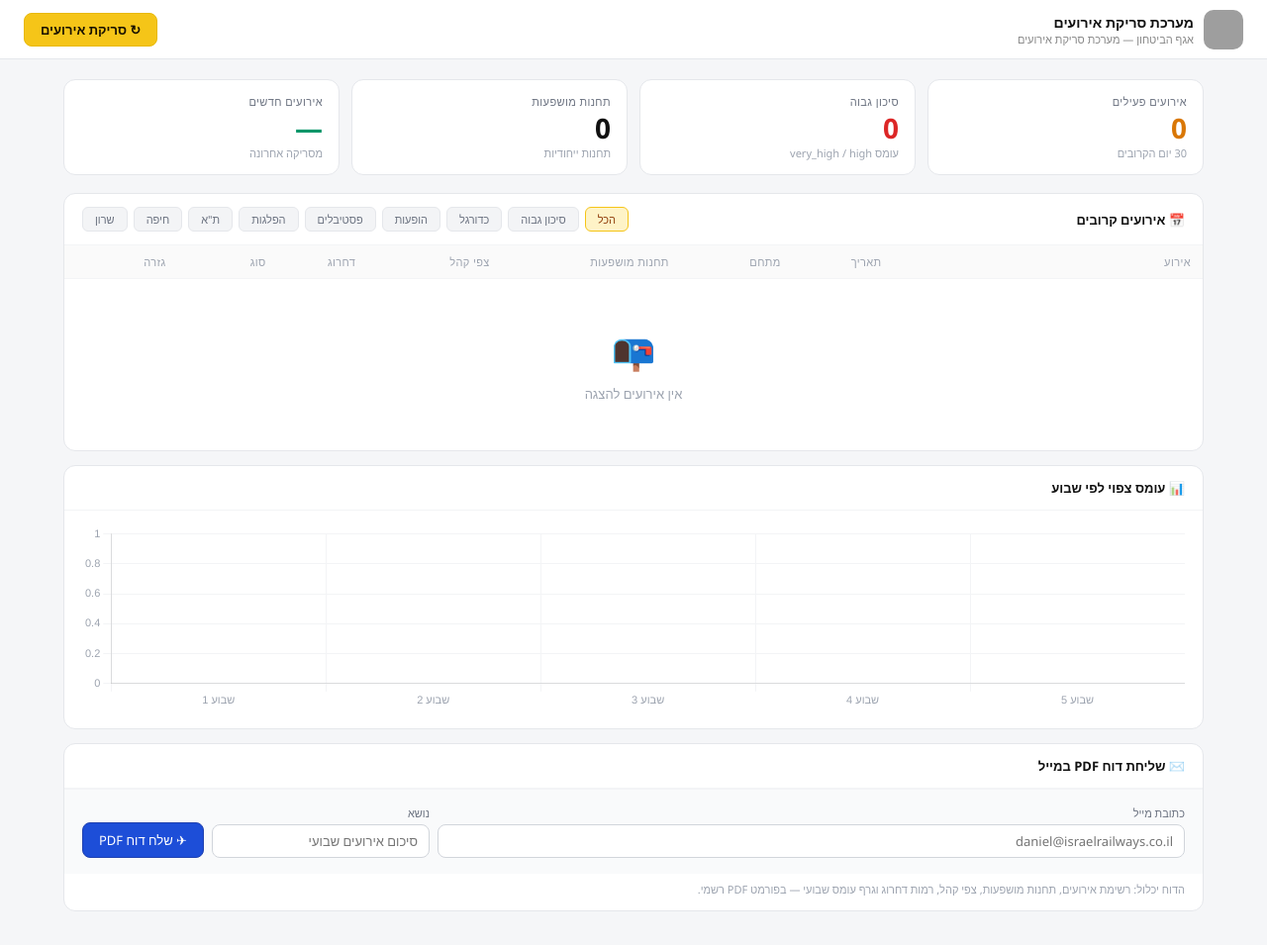
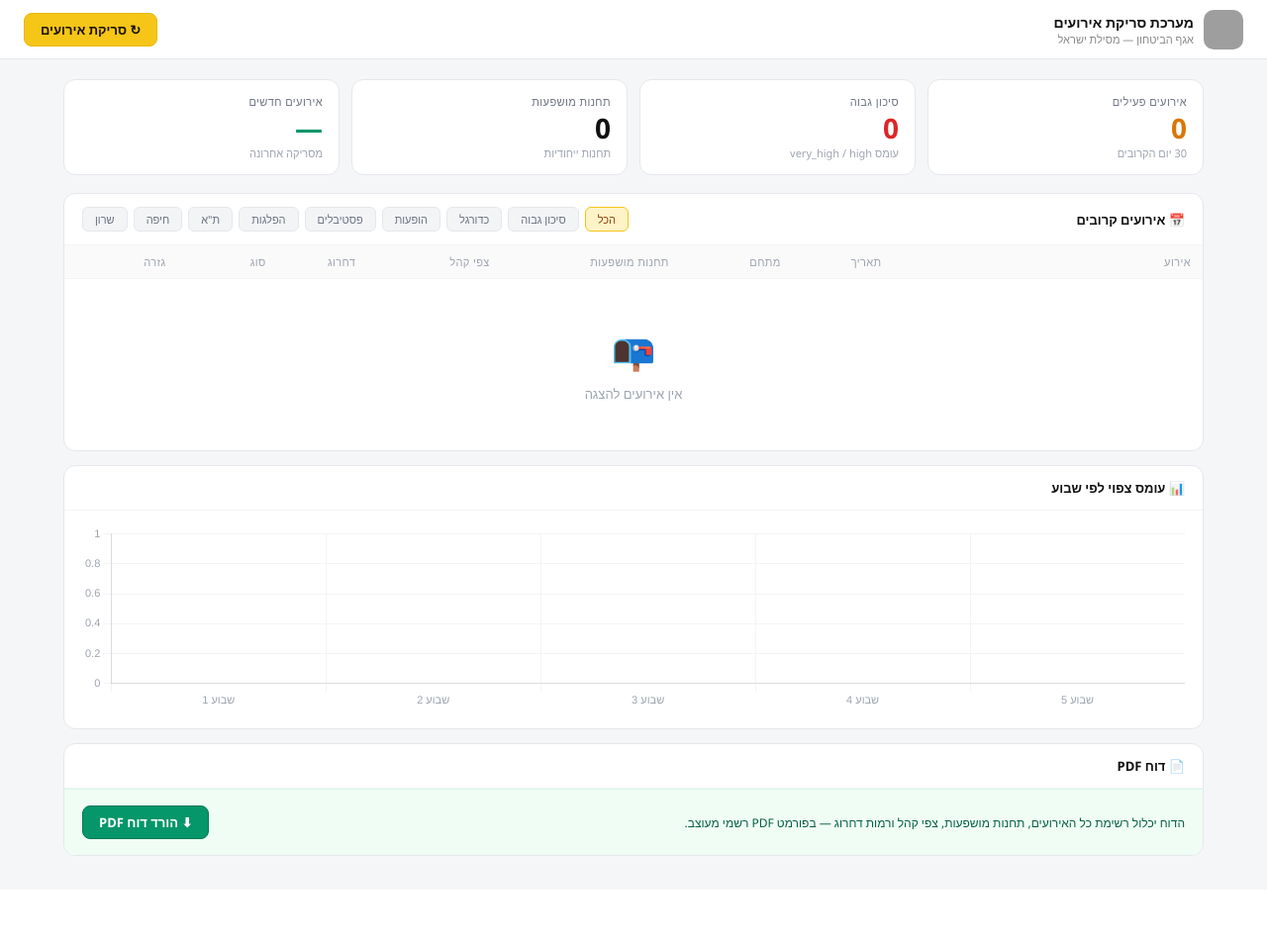
Before and after one commit to Hilux10/rail-event-dashboard, a Flask app: page / in a window 1280 px wide. Shown: the whole page at 99% size. After the commit the page ends 865 px from the top, so only its background shows below. Run offline with Flask 3, Linux system fonts and the light colour scheme; data that the repository does not hold is empty; some libraries are stand-ins or nearby versions; grey boxes are pictures that could not be loaded.

Commit message:
Update index.html

```diff
--- a/templates/index.html
+++ b/templates/index.html
@@ -19,8 +19,9 @@ body{font-family:'Segoe UI',Arial,sans-serif;background:#f5f6f8;direction:rtl;co
 .btn-primary{background:#f5c518;border-color:#e8b800;color:#1a1200;font-weight:600}
 .btn-primary:hover{background:#e8b800}
 .btn-primary:disabled{opacity:.5;cursor:not-allowed}
-.btn-blue{background:#1d4ed8;border-color:#1e40af;color:#fff;font-weight:500}
-.btn-blue:hover{background:#1e40af}
+.btn-green{background:#059669;border-color:#047857;color:#fff;font-weight:600}
+.btn-green:hover{background:#047857}
+.btn-green:disabled{opacity:.5;cursor:not-allowed}
 .content{padding:20px 24px;max-width:1200px;margin:0 auto}
 .kpi-row{display:grid;grid-template-columns:repeat(4,1fr);gap:12px;margin-bottom:18px}
 .kpi{background:#fff;border:1px solid #e5e7eb;border-radius:12px;padding:14px 16px}
@@ -68,17 +69,12 @@ tr:hover td{background:#fffbeb}
 .progress-fill{height:100%;background:#f5c518;border-radius:2px;width:0%;transition:width .4s}
 .scan-label{font-size:12px;color:#6b7280}
 .chart-wrap{padding:14px 18px 18px;height:220px;position:relative}
-.email-panel{padding:16px 18px;background:#f9fafb;border-top:1px solid #f3f4f6;display:flex;gap:8px;align-items:flex-end;flex-wrap:wrap}
-.field-group{display:flex;flex-direction:column;gap:4px;flex:1;min-width:180px}
-.field-label{font-size:11px;color:#6b7280;font-weight:500}
-.field-input{padding:7px 11px;border:1px solid #d1d5db;border-radius:8px;font-size:13px;background:#fff;color:#111;font-family:inherit;outline:none;transition:border .12s}
-.field-input:focus{border-color:#3b82f6;box-shadow:0 0 0 3px rgba(59,130,246,.1)}
+.pdf-panel{padding:16px 18px;background:#f0fdf4;border-top:1px solid #d1fae5;display:flex;align-items:center;justify-content:space-between;gap:12px;flex-wrap:wrap}
+.pdf-info{font-size:12px;color:#065f46}
 .toast{position:fixed;bottom:24px;left:50%;transform:translateX(-50%);background:#059669;color:#fff;padding:10px 20px;border-radius:10px;font-size:13px;display:none;z-index:999;box-shadow:0 4px 12px rgba(0,0,0,.15)}
 .toast.err{background:#dc2626}
-.status-dot{width:8px;height:8px;border-radius:50%;background:#d1d5db;display:inline-block}
-.status-dot.live{background:#22c55e;animation:pulse 1.5s infinite}
 @keyframes pulse{0%,100%{opacity:1}50%{opacity:.4}}
-@media(max-width:768px){.kpi-row{grid-template-columns:repeat(2,1fr)}.email-panel{flex-direction:column}}
+@media(max-width:768px){.kpi-row{grid-template-columns:repeat(2,1fr)}}
 </style>
 </head>
 <body>
@@ -92,7 +88,7 @@ tr:hover td{background:#fffbeb}
     </div>
     <div>
       <div class="brand-name">מערכת סריקת אירועים</div>
-      <div class="brand-sub">אגף הביטחון — מערכת סריקת אירועים</div>
+      <div class="brand-sub">אגף הביטחון — מסילת ישראל</div>
     </div>
   </div>
   <div class="top-actions">
@@ -189,35 +185,28 @@ tr:hover td{background:#fffbeb}
     </div>
   </div>
 
-  <!-- שליחת מייל -->
-  <div class="card" style="position:relative">
-    <div class="toast" id="toast"></div>
+  <!-- הורדת PDF -->
+  <div class="card">
     <div class="card-head">
-      <div class="card-title">✉️ שליחת דוח PDF במייל</div>
+      <div class="card-title">📄 דוח PDF</div>
     </div>
-    <div class="email-panel">
-      <div class="field-group">
-        <label class="field-label">כתובת מייל</label>
-        <input class="field-input" type="email" id="emailTo" placeholder="daniel@israelrailways.co.il">
+    <div class="pdf-panel">
+      <div class="pdf-info">
+        הדוח יכלול רשימת כל האירועים, תחנות מושפעות, צפי קהל ורמות דחרוג — בפורמט PDF רשמי מעוצב.
       </div>
-      <div class="field-group" style="flex:0 0 auto">
-        <label class="field-label">נושא</label>
-        <input class="field-input" type="text" id="emailSubj" placeholder="סיכום אירועים שבועי" style="width:220px">
-      </div>
-      <button class="btn btn-blue" onclick="sendReport()" style="height:36px;margin-bottom:0">
-        ✈ שלח דוח PDF
+      <button class="btn btn-green" id="pdfBtn" onclick="downloadPDF()">
+        ⬇ הורד דוח PDF
       </button>
-    </div>
-    <div style="padding:8px 18px 14px;font-size:11px;color:#9ca3af">
-      הדוח יכלול: רשימת אירועים, תחנות מושפעות, צפי קהל, רמות דחרוג וגרף עומס שבועי — בפורמט PDF רשמי.
     </div>
   </div>
 
-</div><!-- /content -->
+</div>
 
 <div class="toast" id="globalToast"></div>
 
 <script src="https://cdnjs.cloudflare.com/ajax/libs/Chart.js/4.4.1/chart.umd.js"></script>
+<script src="https://cdnjs.cloudflare.com/ajax/libs/jspdf/2.5.1/jspdf.umd.min.js"></script>
+<script src="https://cdnjs.cloudflare.com/ajax/libs/jspdf-autotable/3.8.2/jspdf.plugin.autotable.min.js"></script>
 <script>
 let allEvents = [], deletedEvent = null, chart = null, activeFilter = 'all';
 
@@ -419,29 +408,126 @@ function showToast(msg, err) {
   setTimeout(()=>t.style.display='none', 3500);
 }
 
-async function sendReport() {
-  const em = document.getElementById('emailTo').value.trim();
-  if(!em || !em.includes('@')) { showToast('נא להזין כתובת מייל תקינה', true); return; }
+function riskText(level) {
+  if(level==='very_high') return 'גבוה מאוד';
+  if(level==='high') return 'גבוה';
+  if(level==='medium') return 'בינוני';
+  return 'נמוך';
+}
+
+function downloadPDF() {
   if(!allEvents.length) { showToast('אין אירועים — הרץ סריקה תחילה', true); return; }
-  const btn = event.target;
-  btn.disabled = true; btn.textContent = 'שולח...';
+  const btn = document.getElementById('pdfBtn');
+  btn.disabled = true; btn.textContent = '⏳ מייצר PDF...';
+
   try {
-    const r = await fetch('/api/send-email', {
-      method:'POST',
-      headers:{'Content-Type':'application/json'},
-      body: JSON.stringify({to: em})
+    const { jsPDF } = window.jspdf;
+    const doc = new jsPDF({ orientation: 'landscape', unit: 'mm', format: 'a4' });
+
+    // כותרת ראשית
+    doc.setFillColor(245, 197, 24);
+    doc.rect(0, 0, 297, 22, 'F');
+    doc.setTextColor(26, 18, 0);
+    doc.setFontSize(14);
+    doc.setFont('helvetica', 'bold');
+    doc.text('Israel Railways Security Division', 148, 10, { align: 'center' });
+    doc.setFontSize(10);
+    doc.setFont('helvetica', 'normal');
+    doc.text('Event Scan Report - ' + new Date().toLocaleDateString('he-IL'), 148, 17, { align: 'center' });
+
+    // KPI boxes
+    const evs = [...allEvents].sort((a,b)=>a.date.localeCompare(b.date));
+    const highCount = evs.filter(e=>e.crowd_level==='high'||e.crowd_level==='very_high').length;
+    const stations = new Set(evs.flatMap(e=>[...(e.stations_primary||[]),...(e.stations_secondary||[])]));
+
+    const kpis = [
+      { label: 'Active Events', value: evs.length },
+      { label: 'High Risk', value: highCount },
+      { label: 'Stations Affected', value: stations.size },
+    ];
+    kpis.forEach((k, i) => {
+      const x = 10 + i * 55;
+      doc.setFillColor(249, 250, 251);
+      doc.roundedRect(x, 26, 50, 16, 2, 2, 'F');
+      doc.setDrawColor(229, 231, 235);
+      doc.roundedRect(x, 26, 50, 16, 2, 2, 'S');
+      doc.setTextColor(107, 114, 128);
+      doc.setFontSize(7);
+      doc.setFont('helvetica', 'normal');
+      doc.text(k.label, x + 25, 31, { align: 'center' });
+      doc.setTextColor(17, 17, 17);
+      doc.setFontSize(16);
+      doc.setFont('helvetica', 'bold');
+      doc.text(String(k.value), x + 25, 39, { align: 'center' });
     });
-    const d = await r.json();
-    if(d.ok) showToast(`✅ דוח PDF נשלח אל ${em}`);
-    else showToast(`❌ שגיאה: ${d.error}`, true);
+
+    // טבלת אירועים
+    const rows = evs.map(ev => {
+      const d = new Date(ev.date);
+      const ds = `${d.getDate().toString().padStart(2,'0')}/${(d.getMonth()+1).toString().padStart(2,'0')}/${d.getFullYear()}`;
+      const stations = [...(ev.stations_primary||[]), ...(ev.stations_secondary||[])].slice(0,2).join(', ');
+      const region = (ev.region||'').replace('תל אביב - גוש דן','Tel Aviv').replace('חיפה וצפון','Haifa').replace('שרון','Sharon');
+      return [
+        ev.title ? ev.title.substring(0, 35) : '',
+        ds + (ev.time ? ' ' + ev.time : ''),
+        ev.location ? ev.location.substring(0, 20) : '',
+        stations,
+        ev.estimated_crowd ? ev.estimated_crowd.toLocaleString() : '0',
+        riskText(ev.crowd_level),
+        ev.event_type || '',
+        region,
+      ];
+    });
+
+    doc.autoTable({
+      head: [['Event', 'Date', 'Venue', 'Stations', 'Crowd Est.', 'Risk', 'Type', 'Region']],
+      body: rows,
+      startY: 46,
+      styles: { fontSize: 8, cellPadding: 2, overflow: 'ellipsize' },
+      headStyles: { fillColor: [26, 18, 0], textColor: [245, 197, 24], fontStyle: 'bold', fontSize: 8 },
+      alternateRowStyles: { fillColor: [249, 250, 251] },
+      columnStyles: {
+        0: { cellWidth: 60 },
+        1: { cellWidth: 28 },
+        2: { cellWidth: 35 },
+        3: { cellWidth: 45 },
+        4: { cellWidth: 22 },
+        5: { cellWidth: 22 },
+        6: { cellWidth: 22 },
+        7: { cellWidth: 25 },
+      },
+      didParseCell: (data) => {
+        if(data.section === 'body' && data.column.index === 5) {
+          const v = data.cell.raw;
+          if(v === 'גבוה מאוד') data.cell.styles.textColor = [153, 27, 27];
+          else if(v === 'גבוה') data.cell.styles.textColor = [185, 28, 28];
+          else if(v === 'בינוני') data.cell.styles.textColor = [146, 64, 14];
+          else data.cell.styles.textColor = [20, 83, 45];
+        }
+      },
+      margin: { left: 10, right: 10 },
+    });
+
+    // פוטר
+    const pageCount = doc.internal.getNumberOfPages();
+    for(let i = 1; i <= pageCount; i++) {
+      doc.setPage(i);
+      doc.setFontSize(7);
+      doc.setTextColor(156, 163, 175);
+      doc.text(`Page ${i} of ${pageCount} | Israel Railways Security Division | Confidential`, 148, 205, { align: 'center' });
+    }
+
+    const date = new Date().toISOString().split('T')[0];
+    doc.save(`rail-security-events-${date}.pdf`);
+    showToast('✅ דוח PDF הורד בהצלחה!');
   } catch(e) {
-    showToast('שגיאת רשת — נסה שוב', true);
+    console.error(e);
+    showToast('שגיאה בייצור PDF', true);
   } finally {
-    btn.disabled = false; btn.textContent = '✈ שלח דוח PDF';
+    btn.disabled = false; btn.textContent = '⬇ הורד דוח PDF';
   }
 }
 
-// טען אירועים קיימים בטעינת הדף
 loadEvents();
 </script>
 </body>
```
